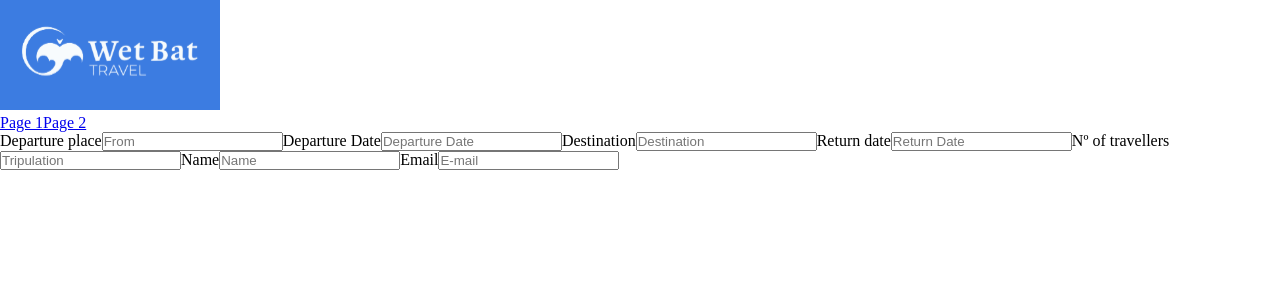
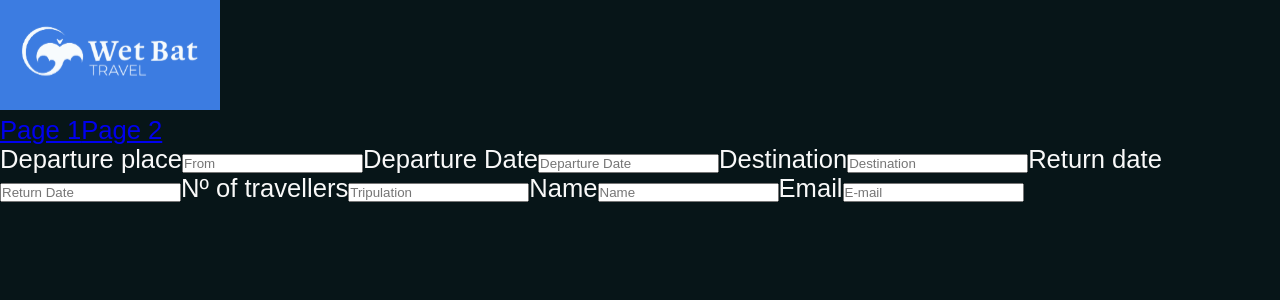
Before and after one commit to viniciusrma/wetbat, a React (Vite) app: page / in a window 1280 px wide. Shown: the top 300 px of the page. Built offline with nearby package versions, Linux system fonts and the light colour scheme.

Commit message:
add global theme

```diff
--- a/package.json
+++ b/package.json
@@ -11,7 +11,8 @@
     "react": "^18.0.0",
     "react-dom": "^18.0.0",
     "react-router-dom": "^6.3.0",
-    "styled-components": "^5.3.5"
+    "styled-components": "^5.3.5",
+    "styled-normalize": "^8.0.7"
   },
   "devDependencies": {
     "@types/react": "^18.0.0",
--- a/src/styles/global.tsx
+++ b/src/styles/global.tsx
@@ -6,6 +6,14 @@ const GlobalStyles = createGlobalStyle`
     margin: 0;
     padding: 0rem;
   }
+
+  body {
+    font-family: ${(props) => props.theme.fonts.main};
+    font-size: 1.6rem;
+    background: ${(props) => props.theme.colors.background1};
+    color: ${(props) => props.theme.colors.color};
+    cursor: default;
+  }
 `;
 
 export default GlobalStyles;
--- a/src/styles/theme.tsx
+++ b/src/styles/theme.tsx
@@ -2,7 +2,7 @@ import { ThemeProvider } from "styled-components";
 import theme from "../themes/default";
 import GlobalStyles from "./global";
 
-export function Theme() {
+export function Theme({}) {
   return (
     <ThemeProvider theme={theme}>
       <GlobalStyles />
```
Also changed, not shown: src/styles/styled.d.ts (added, +8 -0 lines), 1 other file (tests, documents, lock files or other folders).
